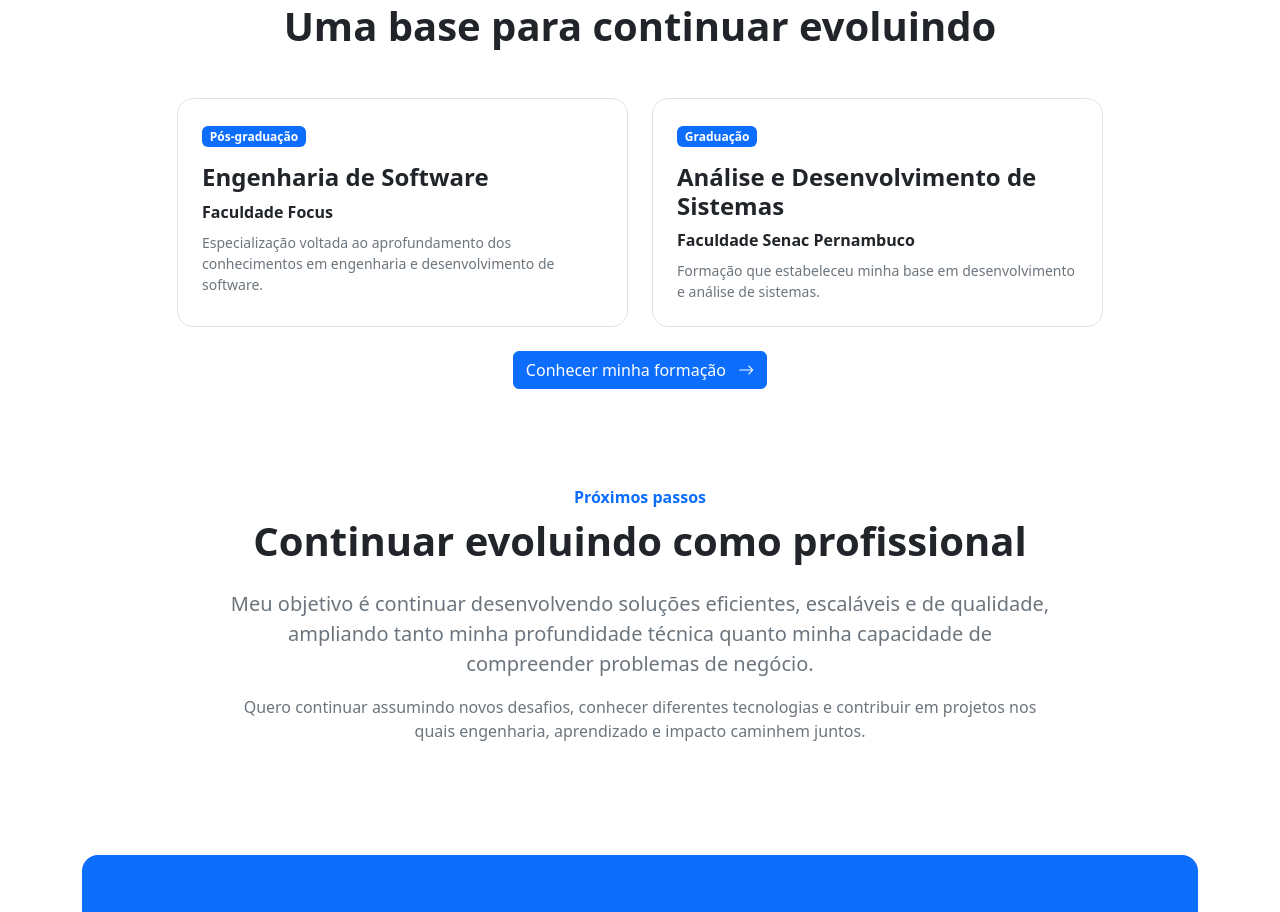
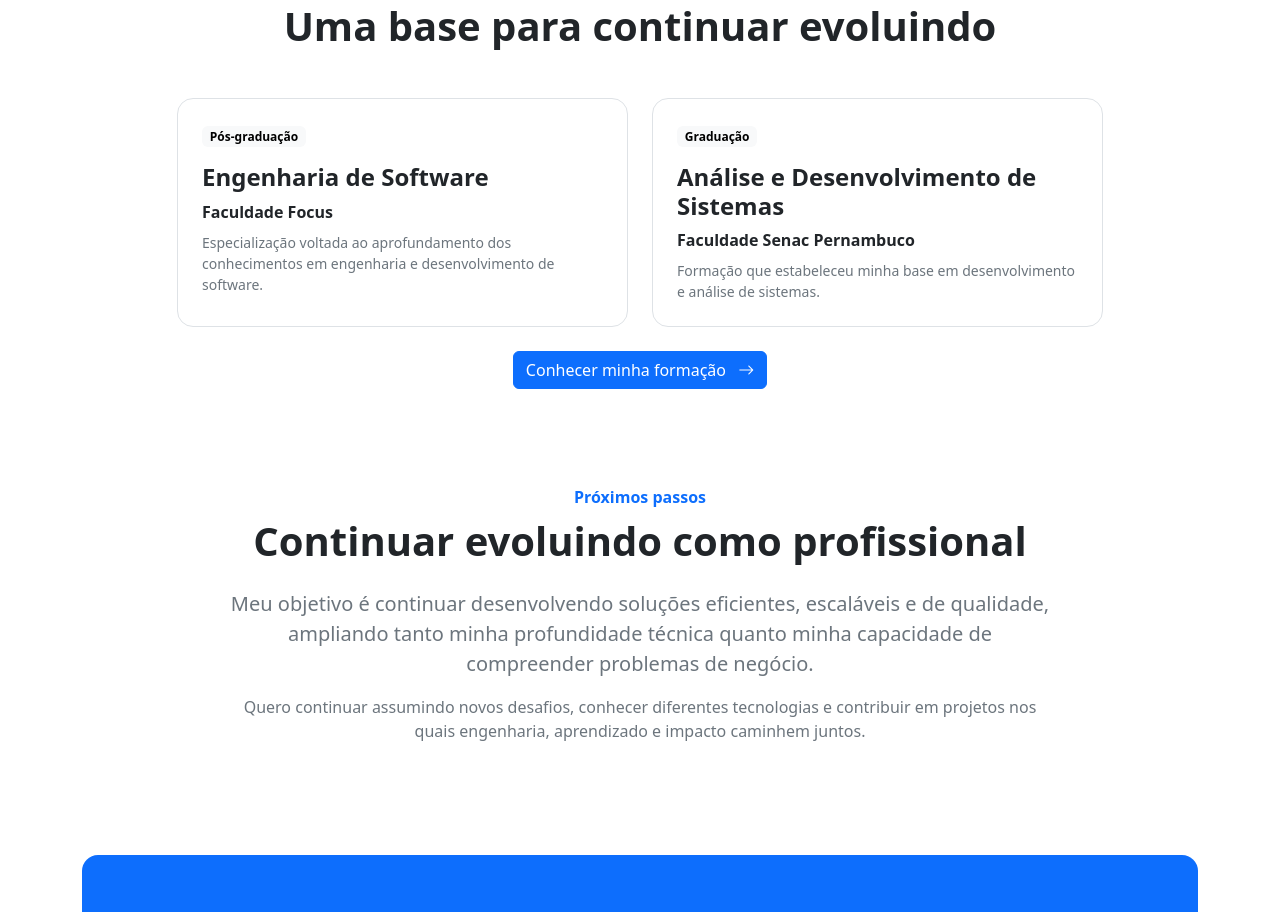
Before and after one commit to ronaldosabino/professional-portfolio, an Angular app: page /about in a window 1280 px wide. Shown: the part 2860-3772 px from the top of the page. Built offline with nearby package versions, Linux system fonts and the light colour scheme.

Commit message:
feat: update badge styles to use light background for improved visibility

```diff
--- a/src/app/features/about/about.html
+++ b/src/app/features/about/about.html
@@ -357,7 +357,7 @@
 
             <div class="border rounded-4 p-4 h-100">
 
-                <span class="badge text-bg-primary">
+                <span class="badge text-bg-light">
                     {{ aboutPage.education.postgraduate.badge }}
                 </span>
 
@@ -381,7 +381,7 @@
 
             <div class="border rounded-4 p-4 h-100">
 
-                <span class="badge text-bg-primary">
+                <span class="badge text-bg-light">
                     {{ aboutPage.education.undergraduate.badge }}
                 </span>
 
```
